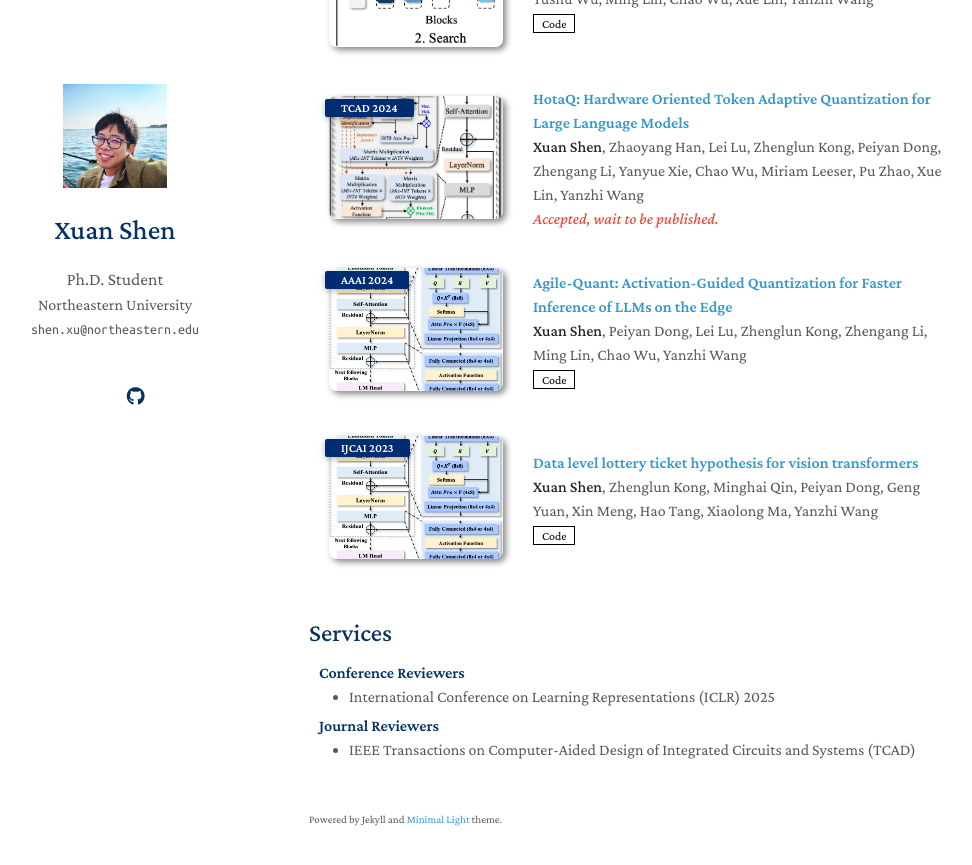
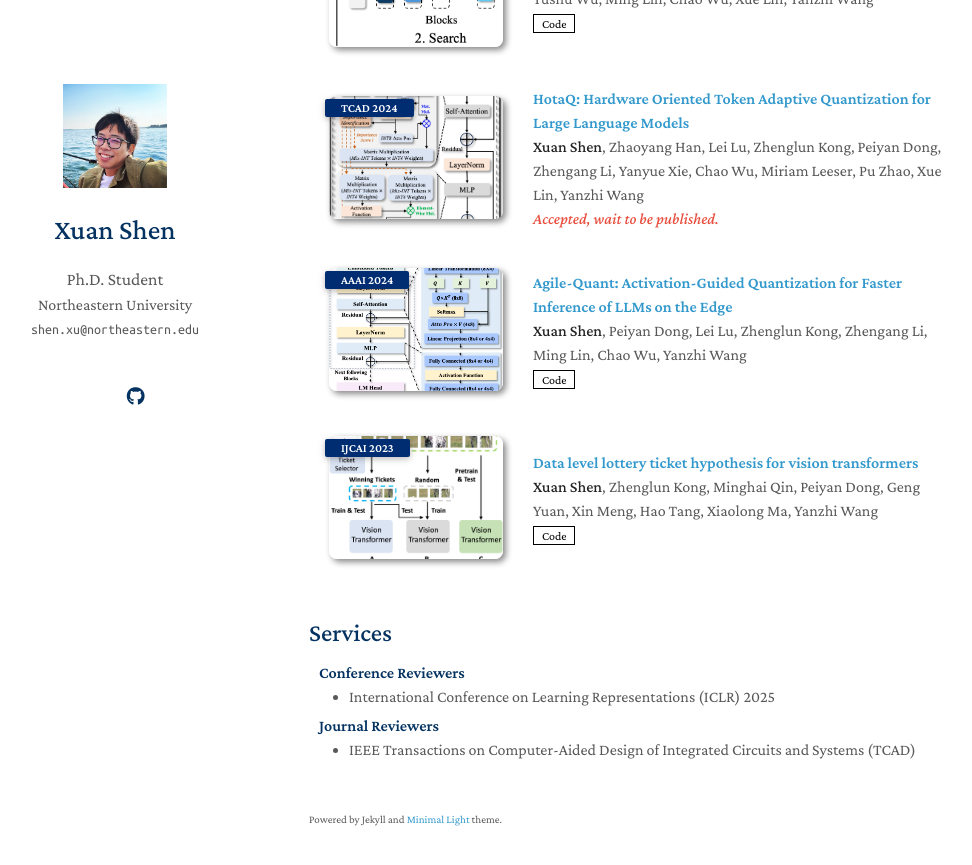
Before and after one commit to shawnricecake/shawnricecake.github.io, a Jekyll site: the page built from index.md, in a window 1280 px wide and 900 px high, scrolled down 640 px. Shown: the top 865 px of the window, without its empty margins (161-1133 px from the left). Built offline with Jekyll 4.4.1, drawn with Linux system fonts in a browser that asks for light colours; a style sheet for code colours, icons or effects is not loaded; our own code applies the rules of GitHub Pages for plain Markdown files.

Commit message:
Update publications.yml

```diff
--- a/_data/publications.yml
+++ b/_data/publications.yml
@@ -37,5 +37,5 @@ main:
     pdf: "https://arxiv.org/pdf/2211.01484"
     code: "https://github.com/shawnricecake/vit-lottery-ticket-input"
     # bibtex:
-    image: "./assets/img/paper_agile_quant.png"
+    image: "./assets/img/paper_lottery_vit.png"
     # notes: "Accept"
```
